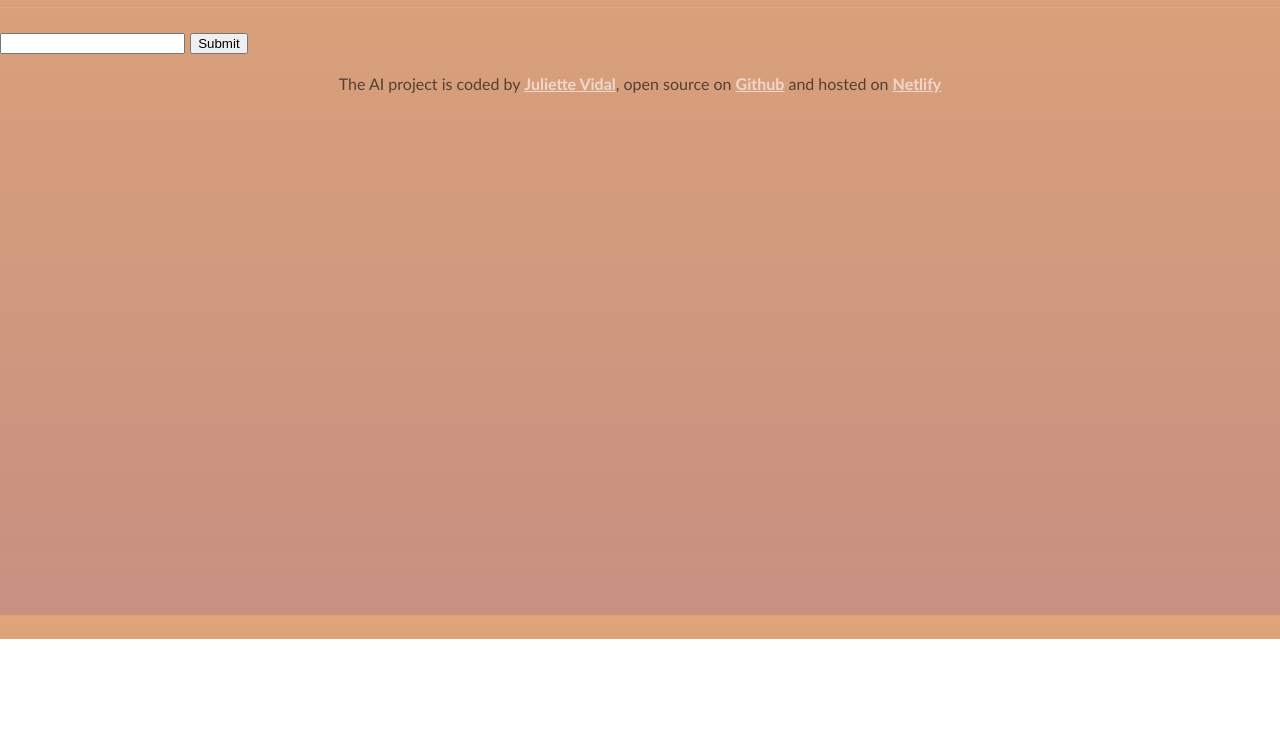
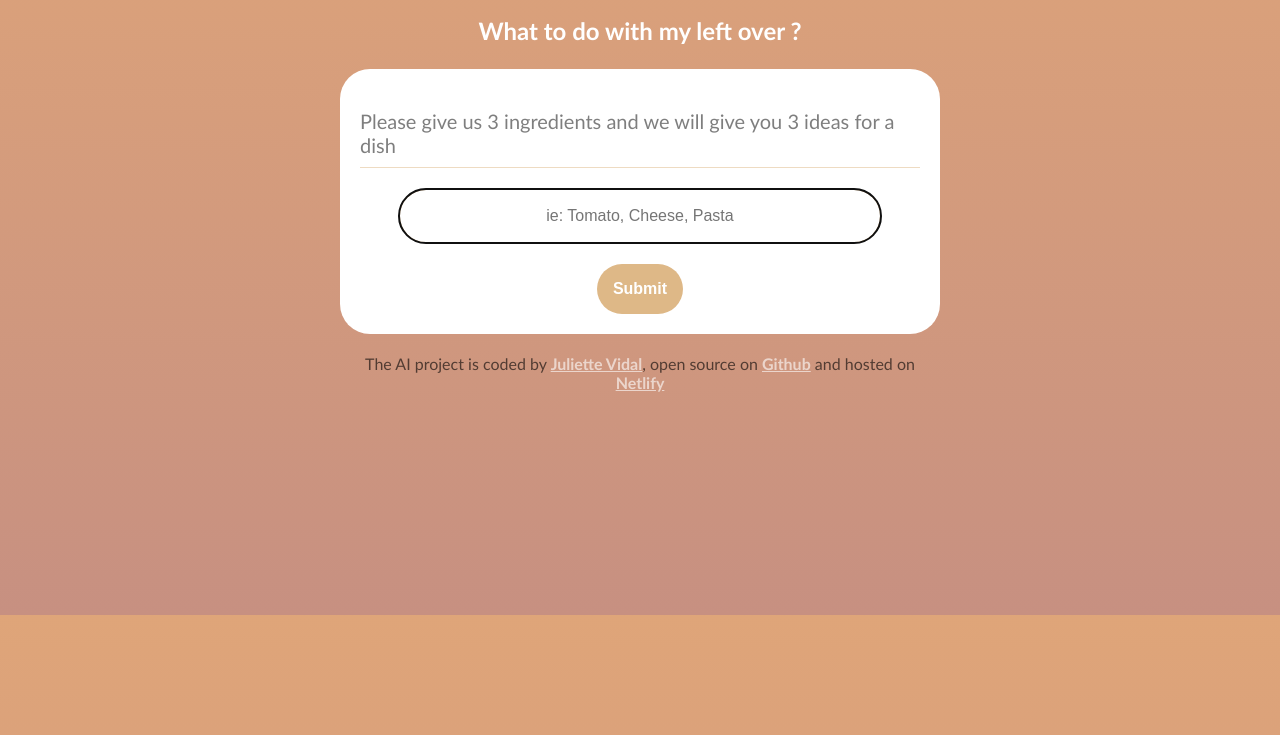
Before and after one commit to julietteladiv/What-do-with-my-left-over-, a plain HTML site: page index.html in a window 1280 px wide. Shown: the part 185-920 px from the top of the page. Before the commit the page ends 824 px from the top, so only its background shows below. Drawn offline with Linux system fonts and the light colour scheme.

Commit message:
correct typo and class for styling

```diff
--- a/index.html
+++ b/index.html
@@ -7,18 +7,24 @@
     <link rel="stylesheet" href="src/style.css" />
   </head>
   <body>
-    <head>
+    <div class="container">
       <h1>AI Menu Generator</h1>
-      <h2>What do with my left over ?</h2>
-      <p>
+      <h2>What to do with my left over ?</h2>
+
+    </head>
+    <div class="form-container">
+    <p>
         Please give us 3 ingredients and we will give you 3 ideas for a dish
       </p>
-    </head>
-
     <form>
-      <input type="Type your 3 ingredients" />
-      <input type="submit" />
+      <input type="Type your 3 ingredients" placeholder="ie: Tomato, Cheese, Pasta" required
+      autocomplete="off"
+      autofocus
+      class="instructions"
+      id="instructions"/>
+      <input type="submit"class="submit-button" />
     </form>
+</div>
 
     <footer>
       The AI project is coded by
@@ -35,6 +41,8 @@
         >Netlify</a
       >
     </footer>
+</div>
+<head>
     <script src="src/index.js"></script>
   </body>
 </html>
```
